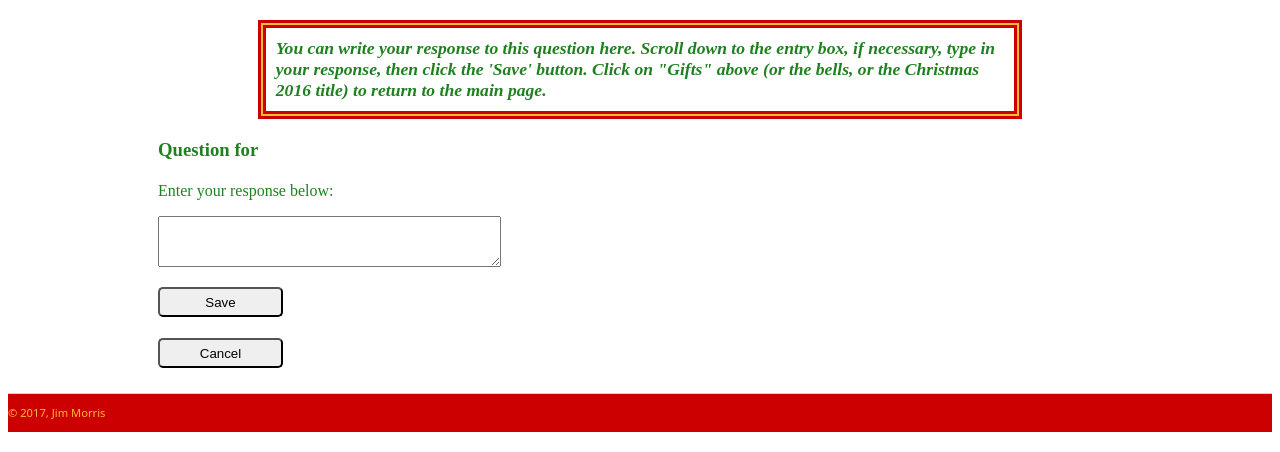
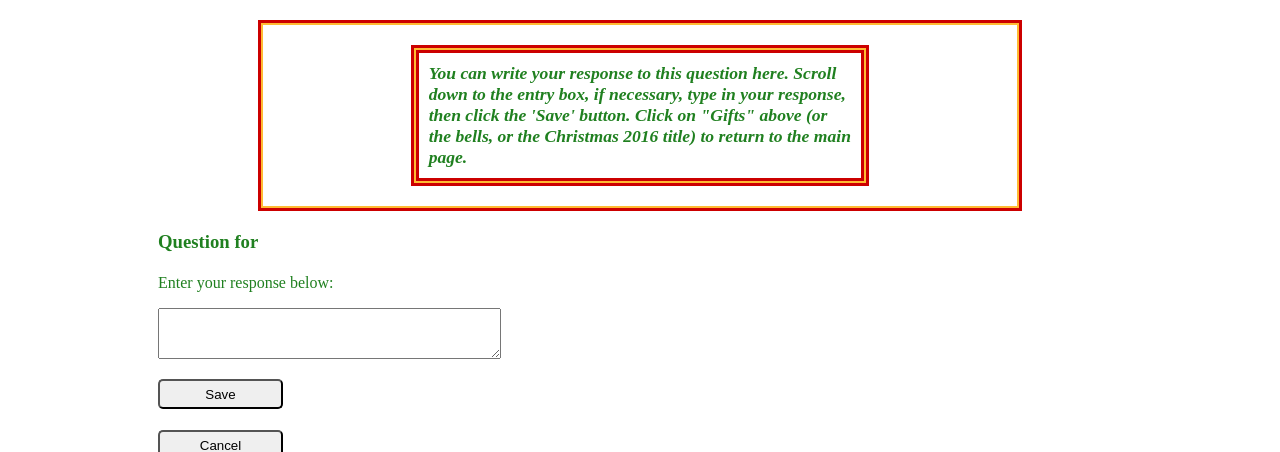
Before and after one commit to JMorris1575/christmas17, a Django app: template Christmas2017/question/templates/question/response_create.html in a window 1280 px wide. Shown: the part 159-611 px from the top of the page. Run offline with Django 3.2, Linux system fonts and the light colour scheme; the template is opened without the code that fills it, so the values that code supplies are empty; parts of the project's set-up code (start-up, migrations or seed data) failed here and were passed over.

Commit message:
Corrected info-box in question.response_create.html

```diff
--- a/Christmas2017/question/templates/question/response_create.html
+++ b/Christmas2017/question/templates/question/response_create.html
@@ -7,12 +7,16 @@
 
     <div class="border-outer">
         <div class="border-middle">
+            <div class="border-outer">
+                <div class="border-middle">
                     <div class="info">
                         <p>
                             You can write your response to this question here.  Scroll down to the entry box, if necessary, type in your
                             response, then click the 'Save' button.  Click on "Gifts" above (or the bells, or the Christmas 2016 title)
                             to return to the main page.
                         </p>
+                    </div>
+                </div>
             </div>
         </div>
     </div>
```
Lines whose indentation alone changed are shown as unchanged.
